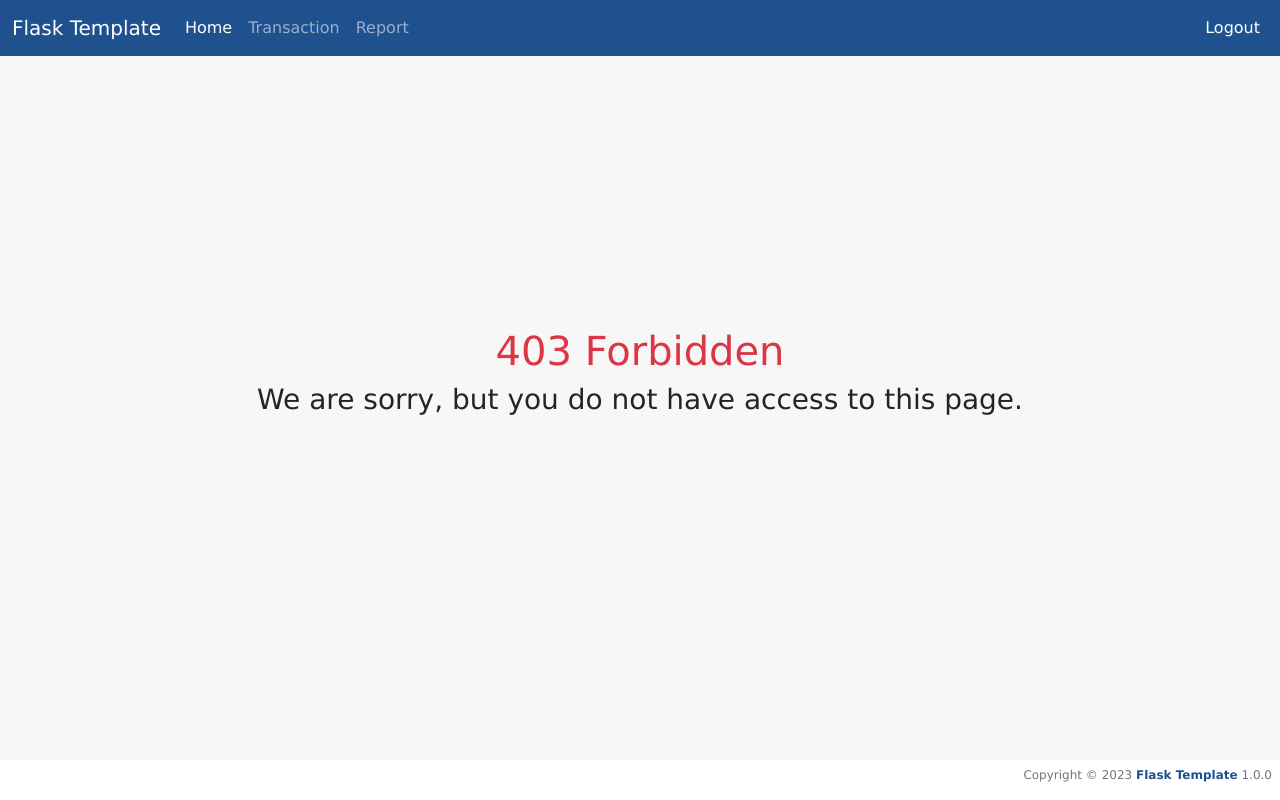
After one commit to bernardusbennyk/flask-template, a Flask app: template flask_template/templates/errors/403.html in a window 1280 px wide. The commit adds this page. Run offline with Flask 2, Linux system fonts and the light colour scheme; the template is opened without the code that fills it, so the values that code supplies are empty; some libraries are stand-ins or nearby versions.

Commit message:
Update error template for 403 and 404

```diff
--- a/flask_template/controllers/routes.py
+++ b/flask_template/controllers/routes.py
@@ -16,3 +16,11 @@ def global_var():
         COPYRIGHT   = app.config["COPYRIGHT"],
         VERSION     = app.config["VERSION"]
     )
+
+@app.errorhandler(404)
+def handle_bad_request(e):
+    return render_template("errors/404.html")
+
+@app.errorhandler(403)
+def handle_bad_request(e):
+    return render_template("errors/403.html")
--- a/flask_template/controllers/user.py
+++ b/flask_template/controllers/user.py
@@ -1,4 +1,4 @@
-from flask import render_template, request, redirect, url_for, flash
+from flask import abort, flash, redirect, render_template, request, url_for
 from flask_login import login_user, logout_user, login_required
 from hashlib import md5
 from flask_template import app, login_manager
--- /dev/null
+++ b/flask_template/templates/errors/403.html
@@ -0,0 +1,13 @@
+{% extends "layout.html" %} {% block content %}
+<div class="row">
+    <div class="col-sm-12">
+        <div class="d-flex align-items-center justify-content-center" style="height: 80vh;">
+            <div class="text-center">
+                <i class="fa fa-hand-stop-o text-danger" style="font-size: 64px;"></i>
+                <h1 class="text-danger">403 Forbidden</h1>
+                <h3>We are sorry, but you do not have access to this page.</h3>
+            </div>
+        </div>
+    </div>
+</div>
+{% endblock content %}
--- a/flask_template/templates/layout.html
+++ b/flask_template/templates/layout.html
@@ -86,7 +86,7 @@
         function alertMessage(category, message) {
             Swal.fire({
                 icon                : category == "danger" ? "error" : category, // Change category flash danger into error for icon
-                title               : "Notification",
+                title               : category == "error" ? "Oops, something went wrong" : "Notification",
                 html                : `<p class="alert alert-${category == "error" ? "danger" : category} p-2">${message}</p>`, // Change category error into danger for alert class
                 showConfirmButton   : false,
                 showCancelButton    : true,
--- a/flask_template/templates/login.html
+++ b/flask_template/templates/login.html
@@ -108,7 +108,7 @@
         function alertMessage(category, message) {
             Swal.fire({
                 icon                : category == "danger" ? "error" : category, // Change category flash danger into error for icon
-                title               : "Notification",
+                title               : category == "error" ? "Oops, something went wrong" : "Notification",
                 html                : `<p class="alert alert-${category == "error" ? "danger" : category} p-2">${message}</p>`, // Change category error into danger for alert class
                 showConfirmButton   : false,
                 showCancelButton    : true,
```
Also changed, not shown: flask_template/templates/errors/404.html (added, +13 -0 lines).
